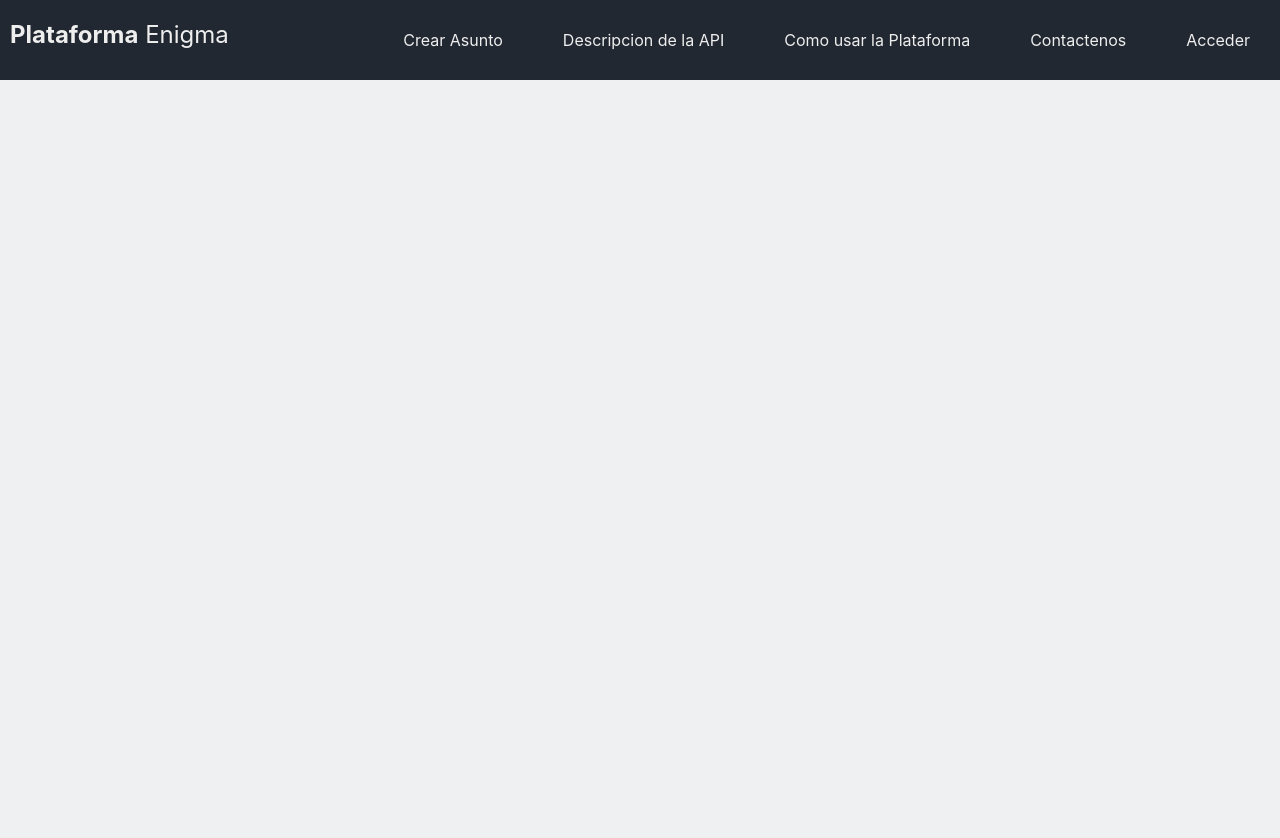
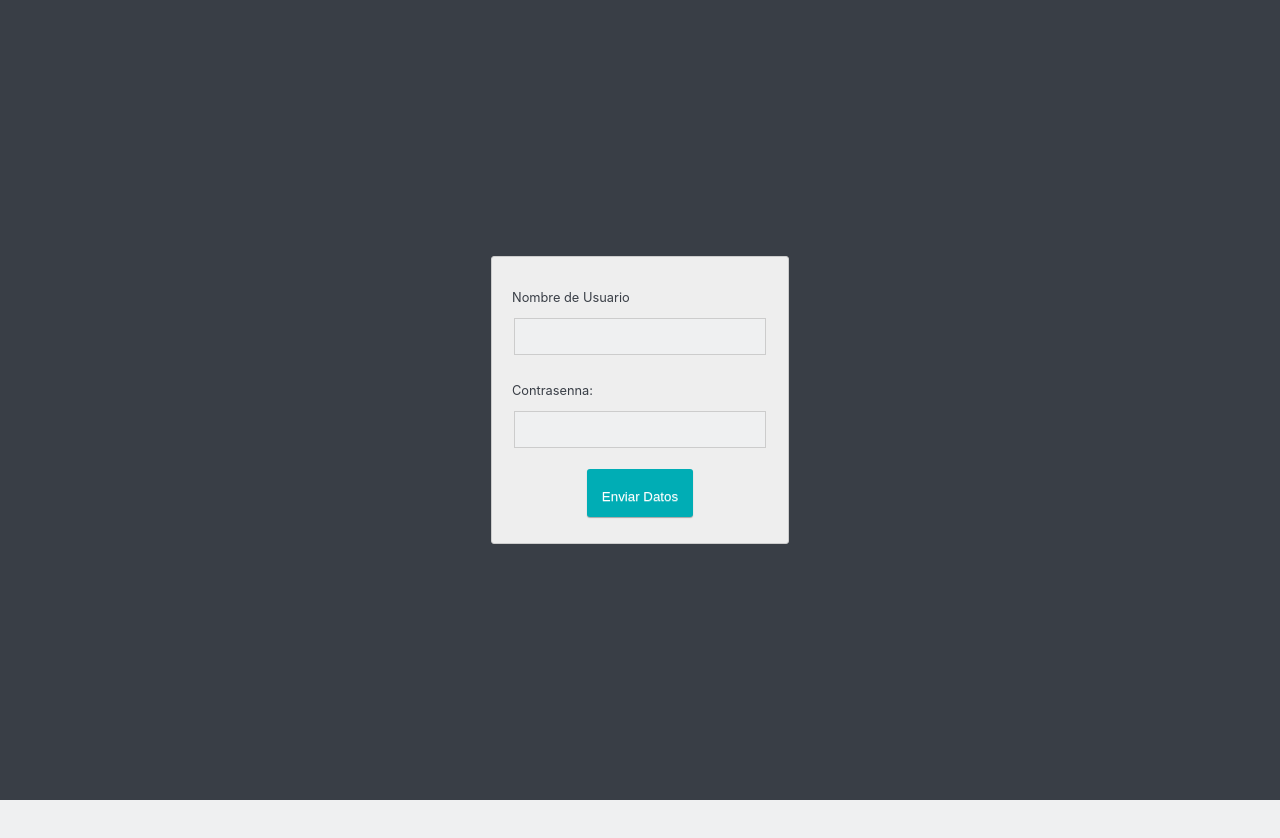
Before and after one commit to sanchezIII/enigma_frontend, a React (Create React App) app: page / in a window 1280 px wide. Shown: the top 838 px of the page. After the commit the page ends 800 px from the top, so only its background shows below. Built offline with nearby package versions, Linux system fonts and the light colour scheme.

Commit message:
creada la pagina de login

```diff
--- a/src/App.css
+++ b/src/App.css
@@ -1,10 +1,18 @@
 .div{
   width: 100%;
   visibility: hidden;
-
 }
 
 html{
   background-color: #EFF0F1;
+}
 
+.app-container{
+  height: 100vh;
+  display: flex;
+
+  align-items: center;
+  justify-content: center;
+
+  background-color: #393E46;
 }
--- a/src/App.js
+++ b/src/App.js
@@ -1,15 +1,25 @@
-import logo from './logo.svg';
+
 import './App.css';
-import Navbar from './componentes/Navbar';
-import IAsunto from './componentes/IAsunto';
+import LoginForm from "./componentes/LoginForm";
+
+function LoginPage(){
+    return (
+        <div className="app-container">
+            <LoginForm/>
+        </div>
+    );
+}
 
 function App() {
-  return (
+  // return (
+  //
+  //   <div>
+  //     <Navbar/>
+  //   </div>
+  // );
 
-    <div>
-      <Navbar/>
-    </div>
-  );
+    return LoginPage();
+
 }
 
 export default App;
--- /dev/null
+++ b/src/componentes/LoginForm.jsx
@@ -0,0 +1,23 @@
+import React, {useState} from 'react'
+import '../hojas_de_estilo/LoginForm.css'
+
+function LoginForm() {
+
+    return (
+        <>
+            <form action="">
+                <p>Nombre de Usuario</p>
+                <input type="text" className="field"></input> <br/>
+
+                <p>Contrasenna:</p>
+                <input type="password" className="field"></input> <br/>
+
+                <div className="center-content">
+                    <input type="submit" className="btn btn-green" value="Enviar Datos"></input>
+                </div>
+            </form>
+        </>
+    )
+}
+
+export default LoginForm;
--- /dev/null
+++ b/src/hojas_de_estilo/LoginForm.css
@@ -0,0 +1,73 @@
+form{
+  display: flex;
+  flex-direction: column;
+  align-items: center;
+  padding: 20px;
+  margin-left: auto;
+  margin-right: auto;
+  width: 20%;
+  border-radius: 3px;
+  min-width: 250px;
+
+  background-color: #EEEEEE;
+  color: #393E46;
+  border: solid 1px #ccc;
+
+  font-size: 0.8em;
+}
+
+p{
+  align-items: flex-start;
+  width: 100%;
+}
+
+input, textarea{
+  border: 0;
+  outline: none;
+  background-color: #EFF0F1;
+  width: 90%;
+}
+
+.field{
+  border: solid 1px #ccc;
+  padding: 10px;
+}
+
+.field:focus{
+  border-color: #18A383;
+}
+
+.center-content{
+  display: flex;
+  justify-content: center;
+  align-items: center;
+  height: 60px;
+  width: 100%;
+}
+
+.btn{
+  border-radius: 3px;
+  display: inline-block;
+  padding: 20px 15px;
+  margin-left: auto;
+  margin-right: auto;
+  text-decoration: none;
+  text-shadow: 0 1px 0 rgba(255,255,255,0.3);
+  box-shadow: 0 1px 1px rgba(0, 0, 0, 0.3);
+
+  width: 20%;
+  min-width: fit-content;
+
+  height: 80%;
+}
+
+.btn-green{
+  color: white;
+  background-color: #00ADB5;
+}
+.btn-green:hover{
+  background-color: #00ADB5;
+}
+.btn-green:active{
+  background-color: #00ADB5;
+}
```
